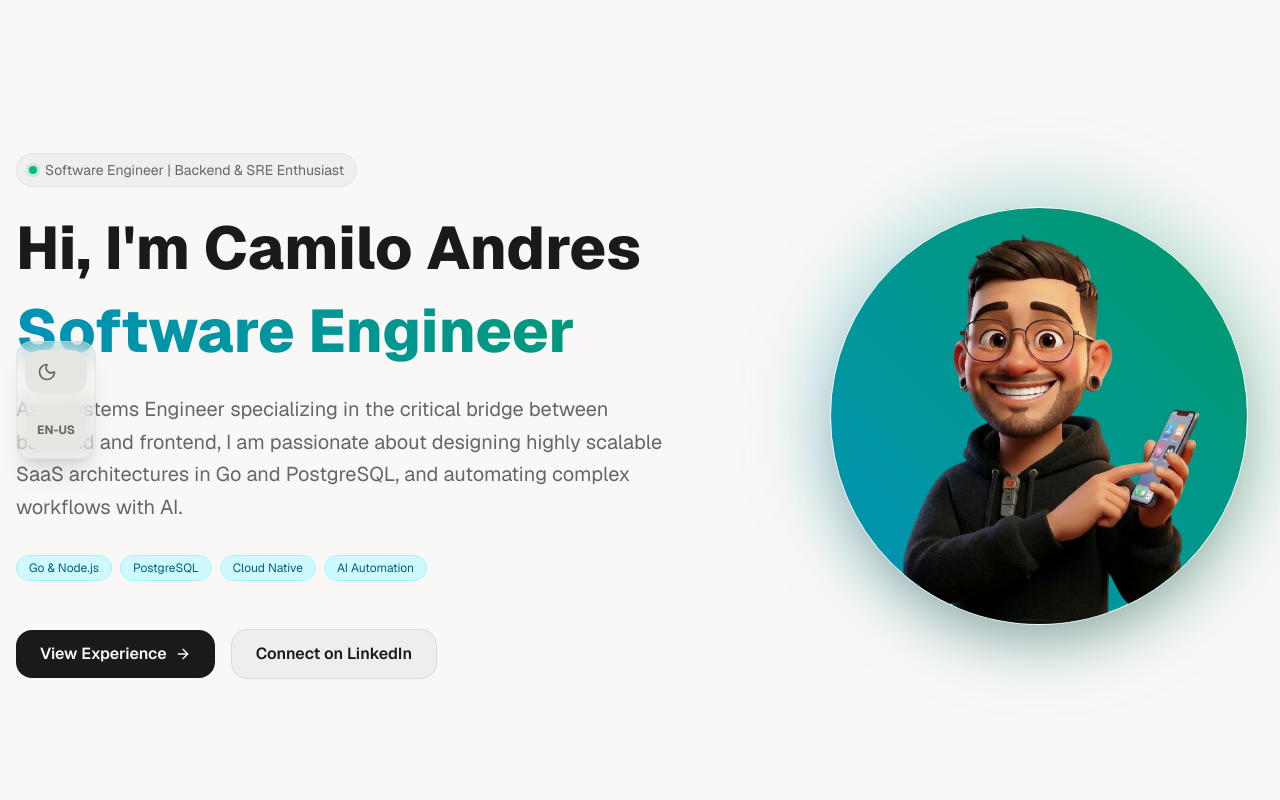
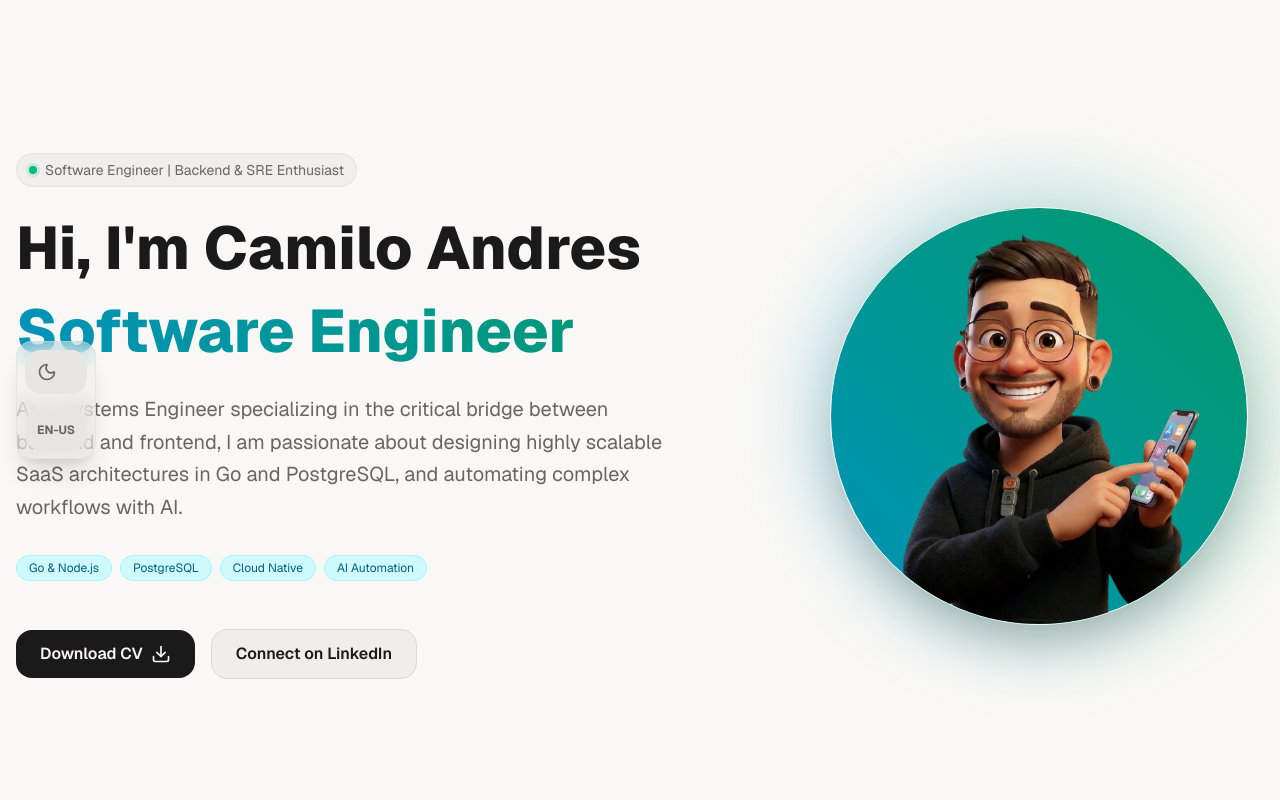
Before and after one commit to andgonzalezcas/portfolio, a Next.js app: page / in a window 1280 px wide. Shown: the top 800 px of the page. Built offline with nearby package versions, Linux system fonts and the light colour scheme.

Commit message:
feat(app): update call to action on hero section

```diff
--- a/components/sections/hero.section.tsx
+++ b/components/sections/hero.section.tsx
@@ -63,10 +63,11 @@ export default function HeroSection() {
                         {/* Call to Actions */}
                         <div className="flex flex-col sm:flex-row items-center justify-center lg:justify-start gap-4 mt-6">
                             <a
-                                href={`#${SectionId.EXPERIENCE}`}
+                                href="/Camilo_Gonzalez_CV.pdf"
+                                download="Camilo_Gonzalez_CV.pdf"
                                 className="w-full sm:w-auto px-6 py-3 rounded-xl bg-foreground text-background font-semibold flex items-center justify-center gap-2 hover:bg-gray-800 dark:hover:bg-gray-200 transition-colors"
                             >
-                                {t("hero.ctaSecondary")} <ArrowRight className="w-4 h-4" />
+                                {t("hero.ctaSecondary")} <Download className="w-5 h-5" />
                             </a>
                             <a
                                 href={EXTERNAL_LINKS.LINKEDIN}
--- a/lib/i18n/locales/en/common.json
+++ b/lib/i18n/locales/en/common.json
@@ -6,7 +6,7 @@
         "role": "Software Engineer | Backend & SRE Enthusiast",
         "description": "As a Systems Engineer specializing in the critical bridge between backend and frontend, I am passionate about designing highly scalable SaaS architectures in Go and PostgreSQL, and automating complex workflows with AI.",
         "ctaPrimary": "Connect on LinkedIn",
-        "ctaSecondary": "View Experience",
+        "ctaSecondary": "Download CV",
         "badges": [
             "Go & Node.js",
             "PostgreSQL",
--- a/lib/i18n/locales/es/common.json
+++ b/lib/i18n/locales/es/common.json
@@ -6,7 +6,7 @@
         "role": "Ingeniero de Software | Entusiasta Backend & SRE",
         "description": "Como Ingeniero de Sistemas especializado en el puente crítico entre backend y frontend, me apasiona diseñar arquitecturas SaaS altamente escalables en Go y PostgreSQL, y automatizar flujos complejos con IA.",
         "ctaPrimary": "Conectar en LinkedIn",
-        "ctaSecondary": "Ver Experiencia",
+        "ctaSecondary": "Descargar CV",
         "badges": [
             "Go & Node.js",
             "PostgreSQL",
```
Also changed, not shown: 1 other file (tests, documents, lock files or other folders).
